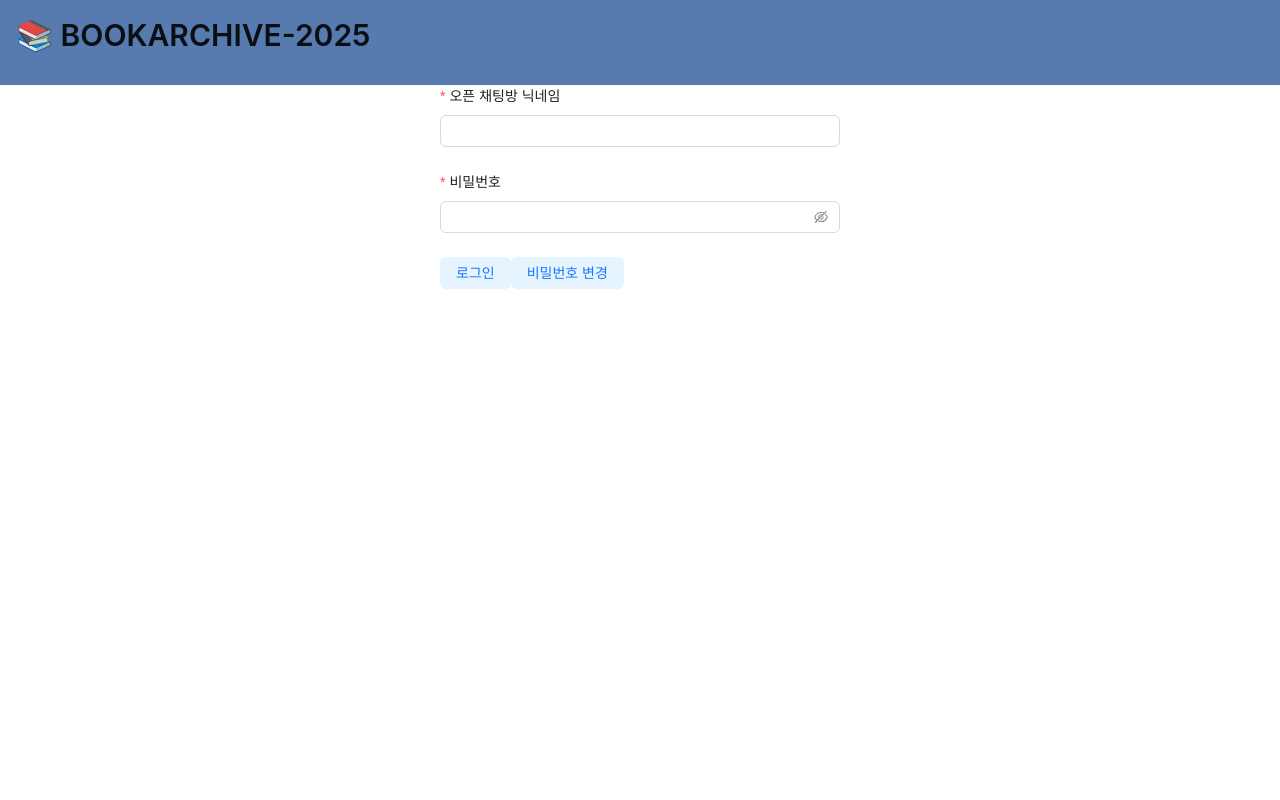
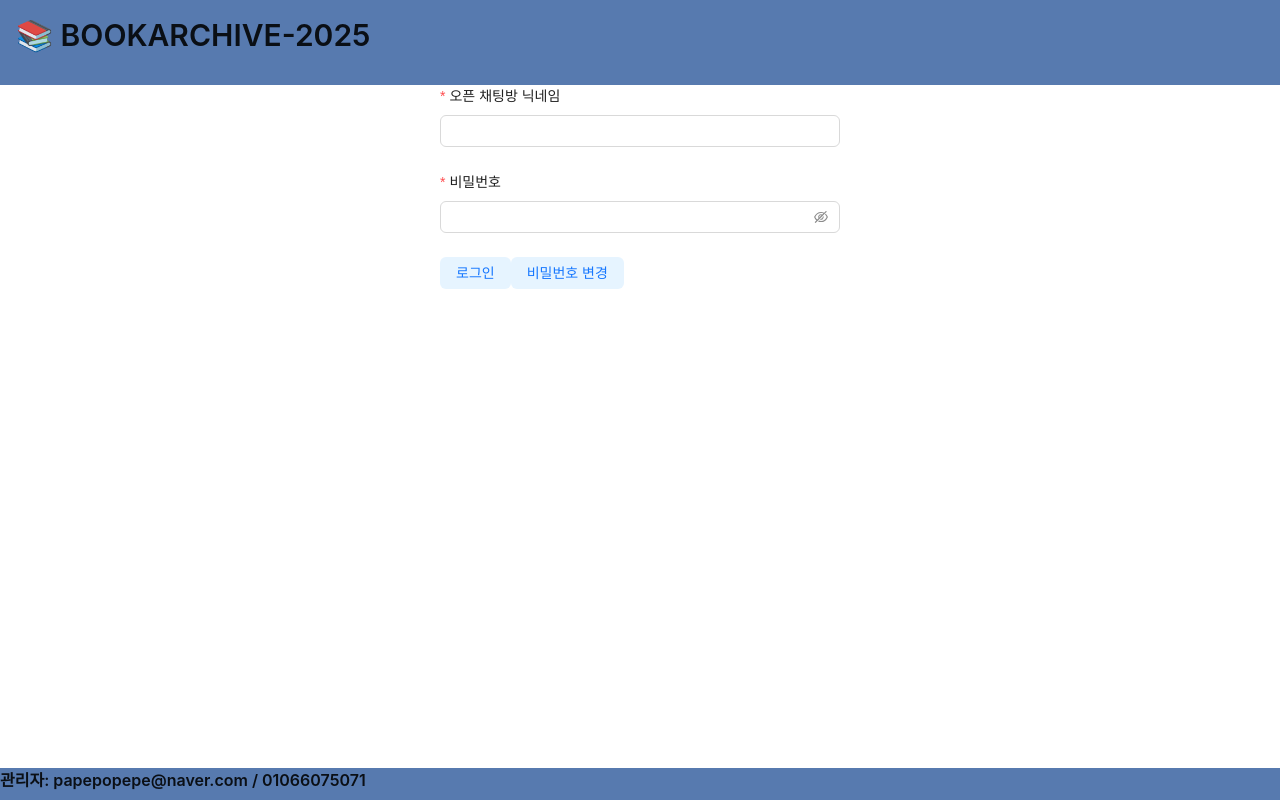
Before and after one commit to Hayeon-Lee/BOOKARCHIVE-2025, a React (Vite) app: page / in a window 1280 px wide. Built offline with nearby package versions, Linux system fonts and the light colour scheme; no server answers.

Commit message:
feat: add footer and replace the location

```diff
--- a/src/App.tsx
+++ b/src/App.tsx
@@ -7,11 +7,19 @@ import MyShelfPage from './pages/book/MyShelfPage';
 import ProtectedRoute from './routes/ProtectedRoute';
 import PublicRoute from './routes/PublicRoute';
 import Header from './components/common/Header';
+import Footer from './components/common/Footer';
 
 const App = () => {
   return (
-    <div>
+    <div
+      style={{
+        minHeight: '100vh',
+        display: 'flex',
+        flexDirection: 'column',
+      }}
+    >
       <Header />
+      <main style={{ flex: 1 }}>
         <Routes>
           {/* user area */}
           <Route element={<PublicRoute />}>
@@ -32,6 +40,8 @@ const App = () => {
             <Route path="/bookarchive/:userId" element={<MyShelfPage />} />
           </Route>
         </Routes>
+      </main>
+      <Footer />
     </div>
   );
 };
--- /dev/null
+++ b/src/components/common/Footer.tsx
@@ -0,0 +1,23 @@
+import { Typography } from 'antd';
+
+const { Title } = Typography;
+
+const Footer = () => {
+  return (
+    <div
+      style={{
+        background: '#577aaf',
+        display: 'flex',
+        justifyContent: 'space-between',
+      }}
+    >
+      <Title level={5}>
+        <span style={{ marginRight: 12 }}>
+          관리자: papepopepe@naver.com / 01066075071
+        </span>
+      </Title>
+    </div>
+  );
+};
+
+export default Footer;
```
Lines whose indentation alone changed are shown as unchanged.
